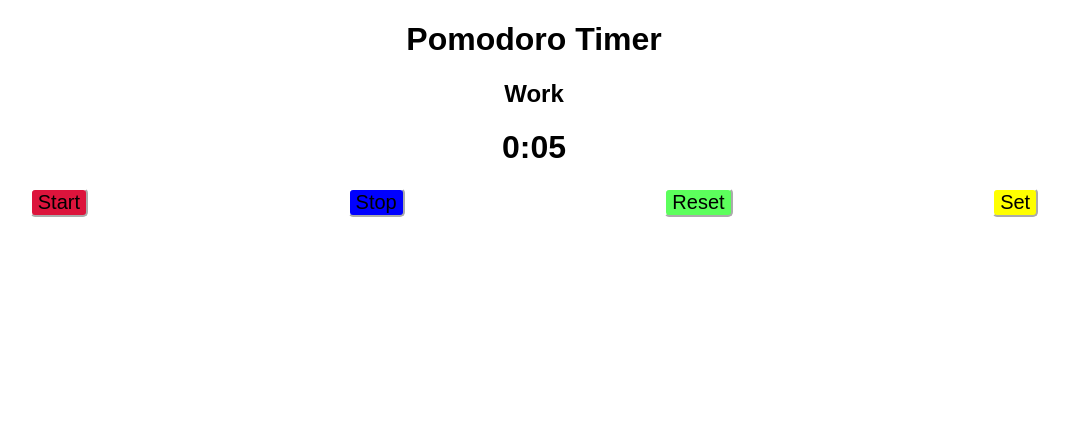
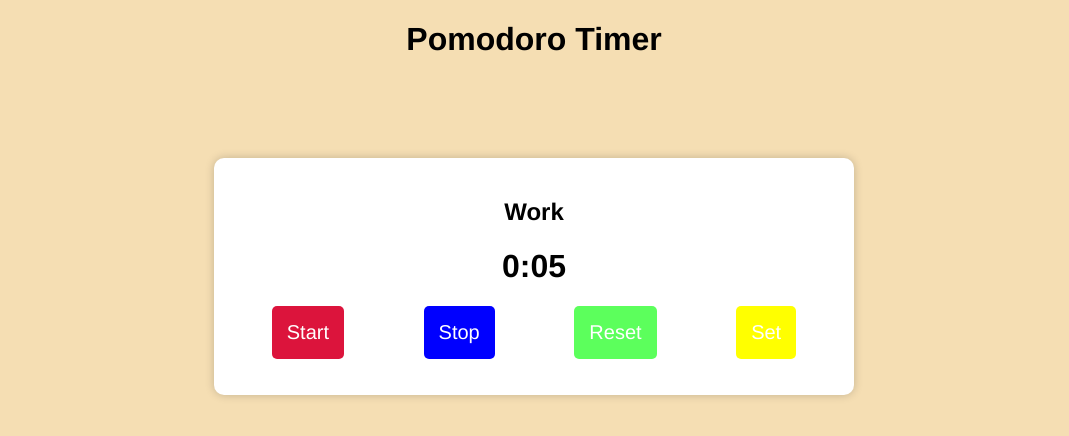
Before and after one commit to gaelgnz/pomodoro, a plain HTML site: page index.html in a window 1280 px wide. Shown: the whole page, without its empty margins (106-1175 px from the left). Drawn offline with Linux system fonts and the light colour scheme.

Commit message:
Add files via upload

```diff
--- a/index.html
+++ b/index.html
@@ -9,6 +9,7 @@
 <body>
 	<h1 class="center">Pomodoro Timer</h1>
 
+	<div class="container">
 			<h2 class="center" id="currentmode"></h2>
 
 			<h1 class="center" id="timer"></h2>
@@ -20,7 +21,7 @@
 				<button onclick="resetTimer()" class="buttons reset">Reset</button>
 				<button onclick="setTimer()" class="buttons set">Set</button>
 			</ol>
-
+	</div>
 
 	<script src="main.js"></script>
 </body>
--- a/style.css
+++ b/style.css
@@ -1,9 +1,9 @@
 body {
-	background-color: white;
+	background-color: wheat;
 	background-image: url("images.jpeg");
 }
 * {
-	font-family:Arial, Helvetica, sans-serif
+	font-family: Helvetica;
 }
 
 .start {
@@ -32,14 +32,31 @@ ol {
 
 .buttons {
 	border-color: white;
+	color: white;
+	padding: 15px;
 	font-size: 20px;
+	border: none;
 	border-radius: 5px;
 	text-shadow: none;
 	box-shadow: none;
 	display: inline-block;
 	margin: auto;
+	cursor: pointer;
 }
+.buttons:hover {
+	font-size: 19px;
+}
+
 
 .center {
 	text-align: center;
 }
+
+.container {
+	background-color: white;
+	max-width: 600px;
+	margin: 100px auto;
+	padding: 20px;
+	box-shadow: 0 0 10px rgba(0, 0, 0, 0.2);
+	border-radius: 10px;
+  }
```
Lines whose indentation alone changed are shown as unchanged.
